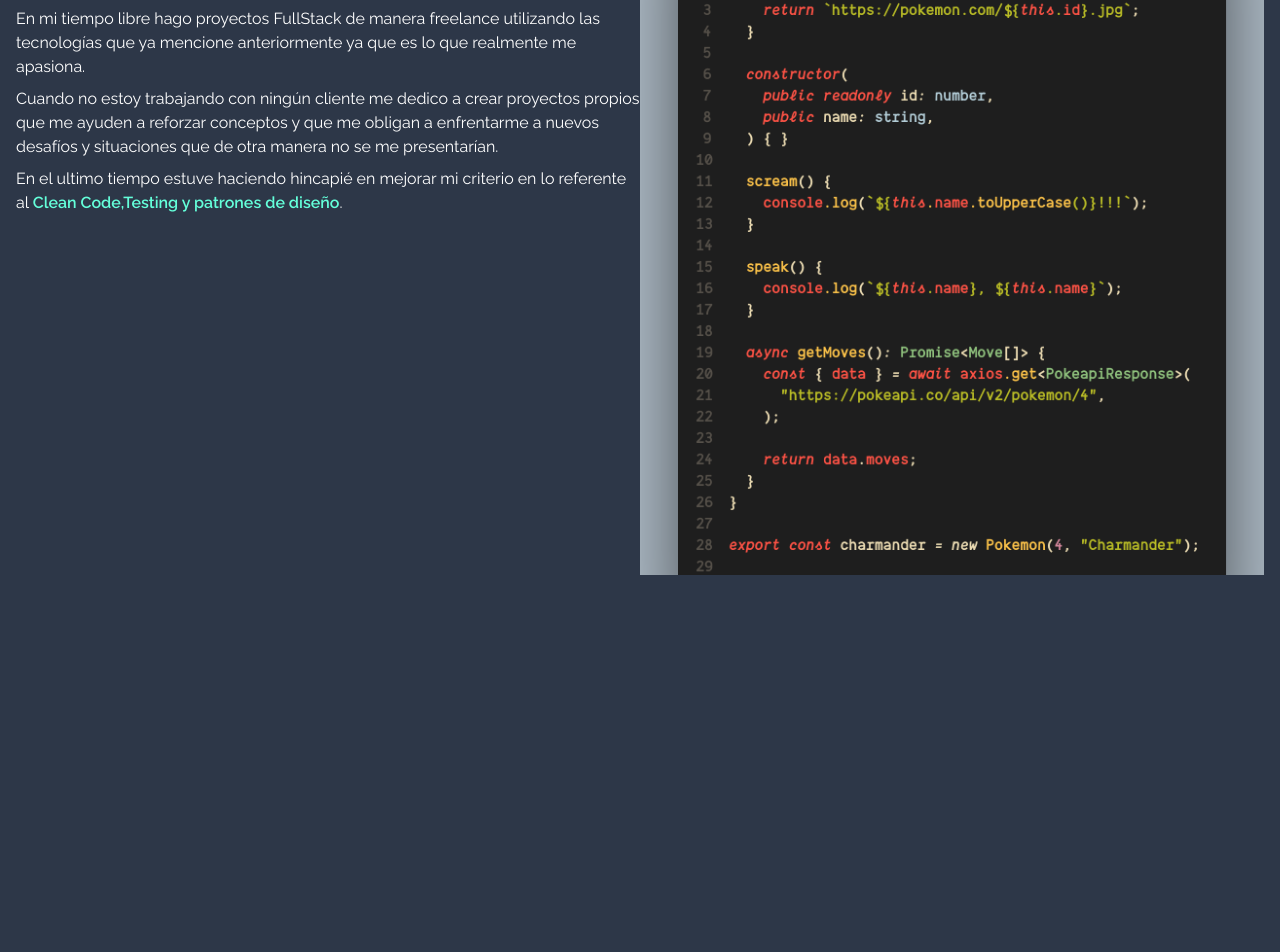
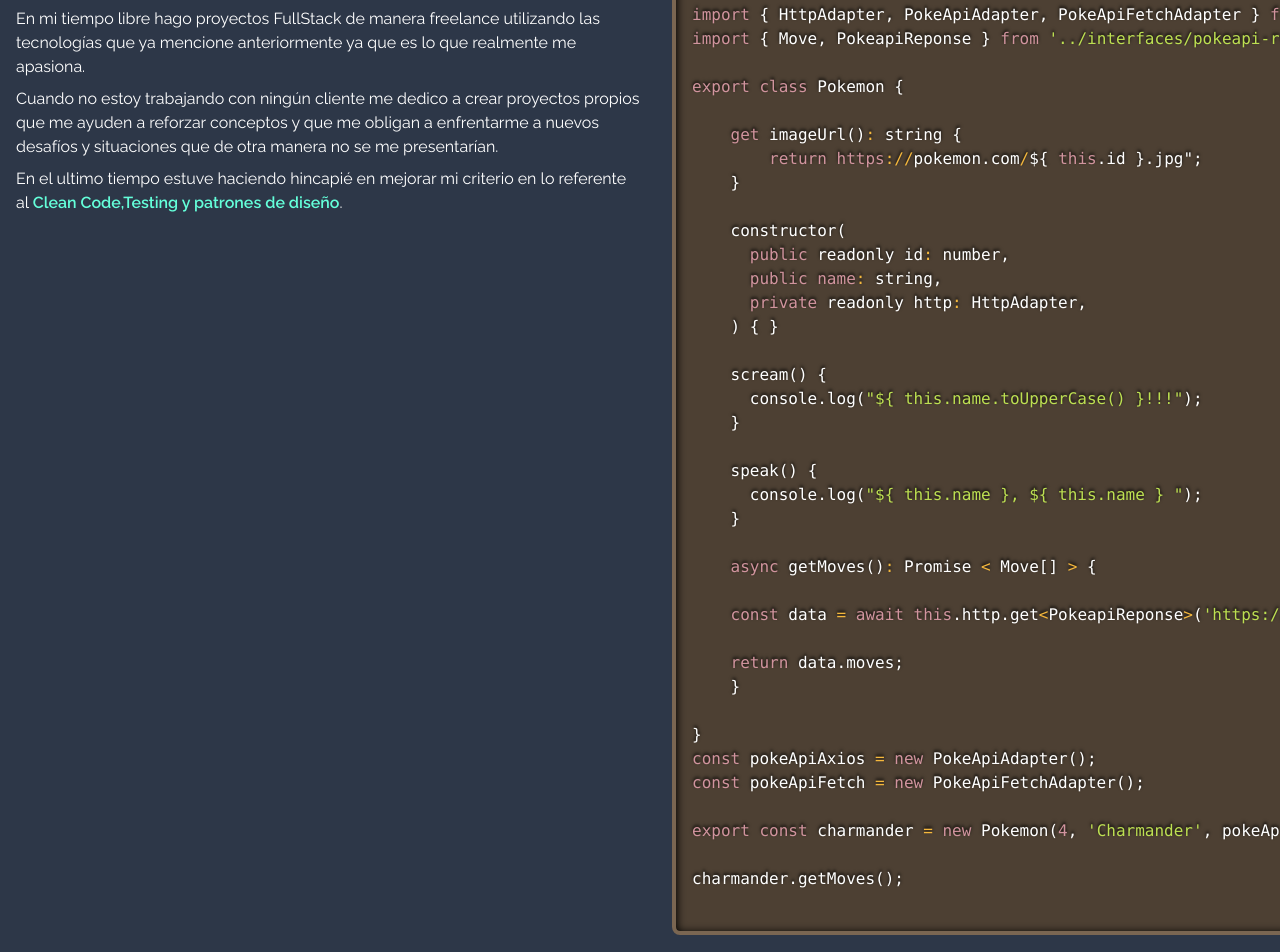
Before and after one commit to nahuelDev23/myPageCv, a Next.js app: page / in a window 1280 px wide. Shown: the part 2289-3241 px from the top of the page. Before the commit the page ends 2896 px from the top, so only its background shows below. Built offline with nearby package versions, Linux system fonts and the light colour scheme.

Commit message:
prism style code

```diff
--- a/components/sections/Present.tsx
+++ b/components/sections/Present.tsx
@@ -8,7 +8,8 @@ export const Present = () => {
     <Stack my="8">
       <HeadTitle number="04" title="Qué estoy haciendo en la actualidad?" />
       <Grid
-        gridTemplateColumns={{ base: "repeat(1,1fr)", sm: "repeat(2,1fr)" }}
+        gap="8"
+        gridTemplateColumns={{ base: "repeat(1,1fr)", sm: "50% 50%" }}
       >
         <Stack>
           <Text>
--- a/components/ui/codeExample/CodeExample.tsx
+++ b/components/ui/codeExample/CodeExample.tsx
@@ -1,13 +1,12 @@
-import Image from "next/image";
+import { Prism as SyntaxHighlighter } from "react-syntax-highlighter";
+import { dark } from "react-syntax-highlighter/dist/cjs/styles/prism";
+
+import { goodCode } from "./codeExampleText";
 
 export const CodeExample = () => {
   return (
-    <Image
-      height="100%"
-      layout="responsive"
-      objectFit="cover"
-      src="/assets/bad_code.png"
-      width="100%"
-    />
+    <SyntaxHighlighter language="javascript" style={dark}>
+      {goodCode}
+    </SyntaxHighlighter>
   );
 };
--- /dev/null
+++ b/components/ui/codeExample/codeExampleText.ts
@@ -0,0 +1,78 @@
+export const badCode = `
+import axios from "axios";
+import { Move, PokeapiResponse } from '../interfaces/pokeapi-response.interface';
+
+export class Pokemon {
+
+    get imageUrl(): string {
+        return "https://pokemon.com/\${ this.id }.jpg";
+    }
+
+    constructor(
+        public readonly id: number,
+        public name: string,
+    ) {}
+
+    scream() {
+        console.log("\${ this.name.toUpperCase() }!!!");
+    }
+
+    speak() {
+        console.log("\${ this.name }, \${this.name}");
+    }
+
+    async getMoves(): Promise<Move[]> {
+        const { data } = await axios.get<PokeapiResponse>('https://pokeapi.co/api/v2/pokemon/4');
+        console.log( data.moves );
+
+        return data.moves;
+    }
+
+}
+
+export const charmander = new Pokemon( 4, 'Charmander' );
+
+charmander.getMoves();
+
+`;
+
+export const goodCode = `
+import { HttpAdapter, PokeApiAdapter, PokeApiFetchAdapter } from '../api/pokeApi.adapter';
+import { Move, PokeapiReponse } from '../interfaces/pokeapi-response.interface';
+
+export class Pokemon {
+
+    get imageUrl(): string {
+        return https://pokemon.com/\${ this.id }.jpg";
+    }
+
+    constructor(
+      public readonly id: number,
+      public name: string,
+      private readonly http: HttpAdapter,
+    ) { }
+
+    scream() {
+      console.log("\${ this.name.toUpperCase() }!!!");
+    }
+
+    speak() {
+      console.log("\${ this.name }, \${ this.name } ");
+    }
+
+    async getMoves(): Promise < Move[] > {
+
+    const data = await this.http.get<PokeapiReponse>('https://pokeapi.co/api/v2/pokemon/4');
+
+    return data.moves;
+    }
+
+}
+const pokeApiAxios = new PokeApiAdapter();
+const pokeApiFetch = new PokeApiFetchAdapter();
+
+export const charmander = new Pokemon(4, 'Charmander', pokeApiAxios);
+
+charmander.getMoves();
+
+`;
--- a/components/ui/codeExample/index.ts
+++ b/components/ui/codeExample/index.ts
@@ -1 +1,3 @@
 export * from "./CodeExample";
+
+export * from "./codeExampleText";
--- a/package.json
+++ b/package.json
@@ -23,7 +23,8 @@
     "prettier": "^2.7.1",
     "react": "18.2.0",
     "react-dom": "18.2.0",
-    "react-icons": "^4.4.0"
+    "react-icons": "^4.4.0",
+    "react-syntax-highlighter": "^15.5.0"
   },
   "devDependencies": {
     "@babel/core": "^7.18.6",
@@ -35,6 +36,7 @@
     "@types/node": "18.0.3",
     "@types/react": "18.0.15",
     "@types/react-dom": "18.0.6",
+    "@types/react-syntax-highlighter": "^15.5.4",
     "@typescript-eslint/eslint-plugin": "^5.30.5",
     "@typescript-eslint/parser": "^5.30.5",
     "babel-jest": "^28.1.2",
```
Also changed, not shown: 2 other files (tests, documents, lock files or other folders).
